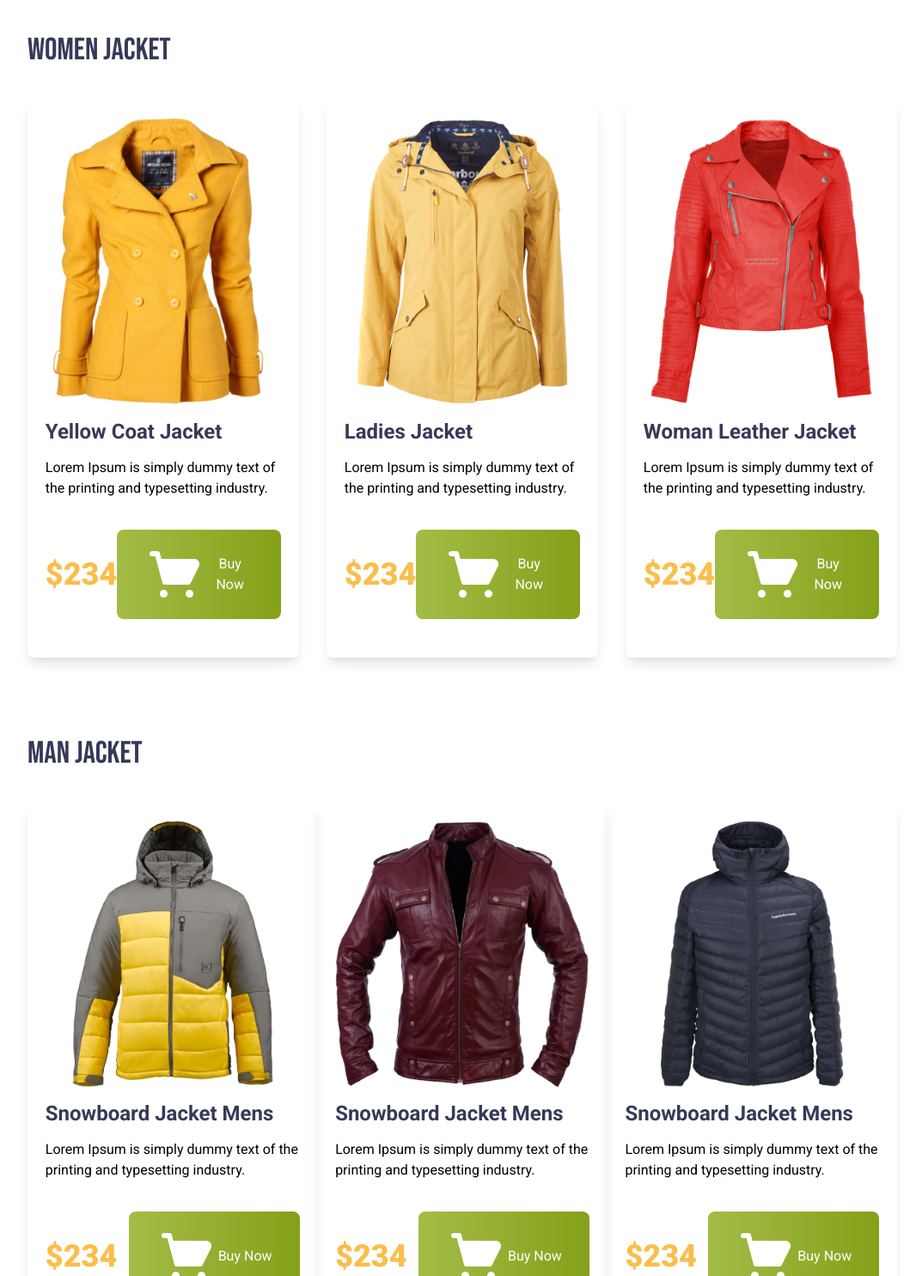
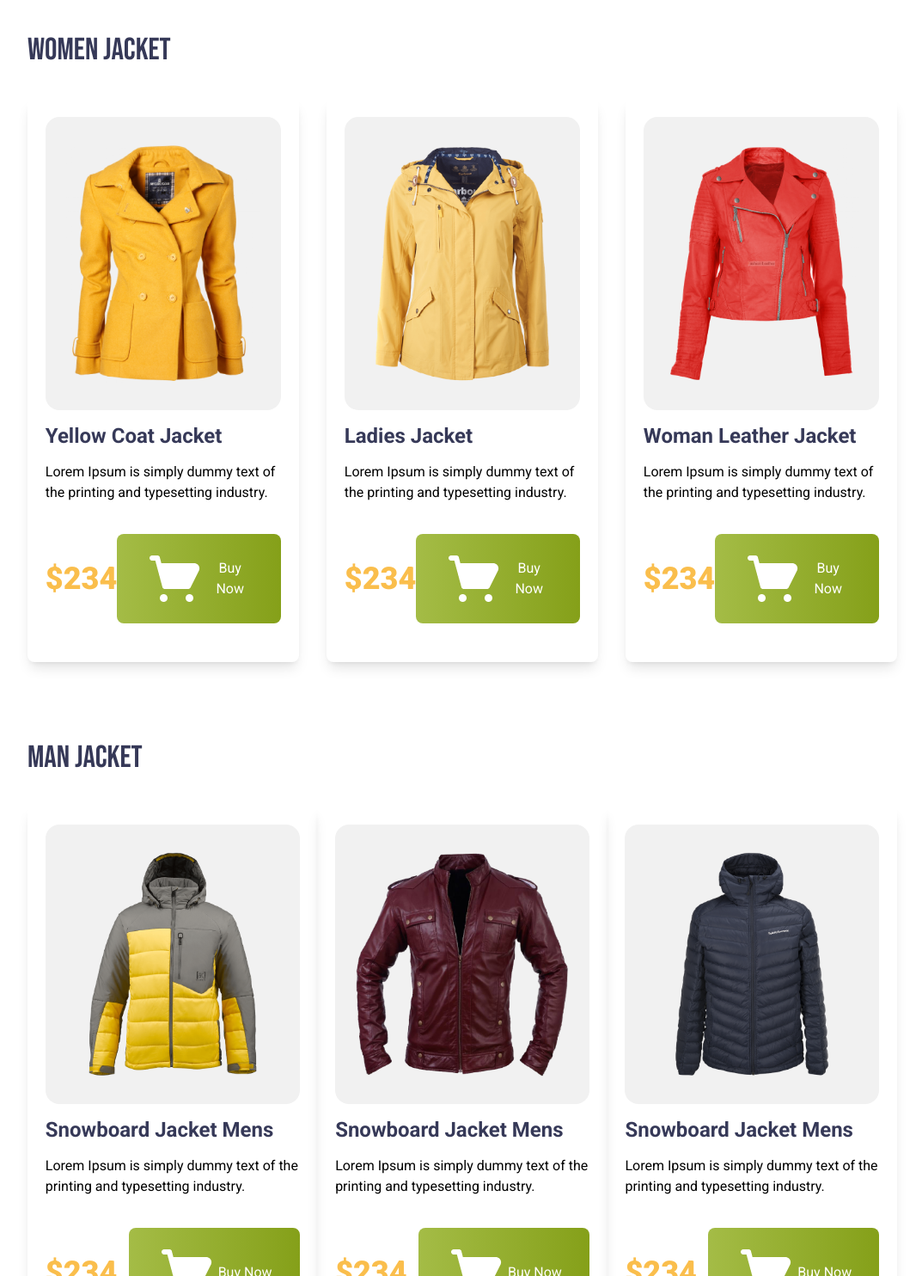
Before and after one commit to mdnazmusakib/GenZ-Fashion, a plain HTML site: page index.html in a window 1280 px wide. Shown: the part 733-2217 px from the top of the page at 86% size, without its empty margins (102-1175 px from the left). Drawn offline with nearby package versions, Linux system fonts and the light colour scheme.

Commit message:
men and women section edited

```diff
--- a/index.html
+++ b/index.html
@@ -65,7 +65,7 @@
             <h1 class="flex justify-center items-center text-[#363958] text-4xl md:block bebas py-9">WOMEN JACKET</h1>
             <div class="md:flex gap-8 md:flex-wrap">
                 <div class="p-6 space-y-3 shadow-lg rounded-lg md:w-[calc((100%-32px)/2)] lg:w-[calc((100%-64px)/3)] md:p-[1.3rem] ">
-                    <img class="mx-auto" src="images/jacket-1.png" alt="">
+                    <img class="mx-auto bg-[#F1F1F1] rounded-2xl px-[1.5rem] py-[2rem]" src="images/jacket-1.png" alt="">
                     <h1 class="text-[1.5rem] text-[#363958] font-[700]">Yellow Coat Jacket</h1>
                     <p class="text-[1rem] text=[#363958]">Lorem Ipsum is simply dummy text of the printing and typesetting industry.</p>
                     <div class="flex justify-between items-center py-6">
@@ -77,7 +77,7 @@
                 </div>
 
                 <div class="p-6 space-y-3 shadow-lg rounded-lg md:md:w-[calc((100%-32px)/2)] lg:w-[calc((100%-64px)/3)] md:p-[1.3rem]">
-                    <img class="mx-auto" src="images/jacket-2.png" alt="">
+                    <img class="mx-auto bg-[#F1F1F1] rounded-2xl px-[1.5rem] py-[2rem]" src="images/jacket-2.png" alt="">
                     <h1 class="text-[1.5rem] text-[#363958] font-[700]">Ladies Jacket</h1>
                     <p class="text-[1rem] text=[#363958]">Lorem Ipsum is simply dummy text of the printing and typesetting industry.</p>
                     <div class="flex justify-between items-center py-6">
@@ -89,7 +89,7 @@
                 </div>
 
                 <div class="p-6 space-y-3 shadow-lg rounded-lg md:md:w-[calc((100%-32px)/2)] lg:w-[calc((100%-64px)/3)] md:p-[1.3rem]">
-                    <img class="mx-auto" src="images/jacket-3.png" alt="">
+                    <img class="mx-auto bg-[#F1F1F1] rounded-2xl px-[1.5rem] py-[2rem]" src="images/jacket-3.png" alt="">
                     <h1 class="text-[1.5rem] text-[#363958] font-[700]">Woman Leather Jacket</h1>
                     <p class="text-[1rem] text=[#363958]">Lorem Ipsum is simply dummy text of the printing and typesetting industry.</p>
                     <div class="flex justify-between items-center py-6">
@@ -147,7 +147,7 @@
             <h1 class="flex justify-center items-center text-[#363958] text-4xl md:block bebas py-9">MAN JACKET</h1>
             <div class="grid grid-cols-1 md:grid-cols-2 lg:grid-cols-3 ">
                 <div class="p-6 space-y-3 shadow-lg rounded-lg col-span-1 row-span-1 md:p-[1.3rem]  ">
-                    <img class="mx-auto" src="images/jacket-4.png" alt="">
+                    <img class="mx-auto bg-[#F1F1F1] rounded-2xl px-[1.5rem] py-[2rem]" src="images/jacket-4.png" alt="">
                     <h1 class="text-[1.5rem] text-[#363958] font-[700]">Snowboard Jacket Mens</h1>
                     <p class="text-[1rem] text=[#363958]">Lorem Ipsum is simply dummy text of the printing and typesetting industry.</p>
                     <div class="flex justify-between items-center py-6">
@@ -158,7 +158,7 @@
                     </div>
                 </div>
                 <div class="p-6 space-y-3 shadow-lg rounded-lg col-span-1 row-span-1 md:p-[1.3rem] ">
-                    <img class="mx-auto" src="images/jacket-5.png" alt="">
+                    <img class="mx-auto bg-[#F1F1F1] rounded-2xl px-[1.5rem] py-[2rem]" src="images/jacket-5.png" alt="">
                     <h1 class="text-[1.5rem] text-[#363958] font-[700]">Snowboard Jacket Mens</h1>
                     <p class="text-[1rem] text=[#363958]">Lorem Ipsum is simply dummy text of the printing and typesetting industry.</p>
                     <div class="flex justify-between items-center py-6">
@@ -169,7 +169,7 @@
                     </div>
                 </div>
                 <div class="p-6 space-y-3 shadow-lg rounded-lg col-span-1 row-span-1 md:p-[1.3rem] ">
-                    <img class="mx-auto" src="images/jacket-6.png" alt="">
+                    <img class="mx-auto bg-[#F1F1F1] rounded-2xl px-[1.5rem] py-[2rem]" src="images/jacket-6.png" alt="">
                     <h1 class="text-[1.5rem] text-[#363958] font-[700]">Snowboard Jacket Mens</h1>
                     <p class="text-[1rem] text=[#363958]">Lorem Ipsum is simply dummy text of the printing and typesetting industry.</p>
                     <div class="flex justify-between items-center py-6">
```
